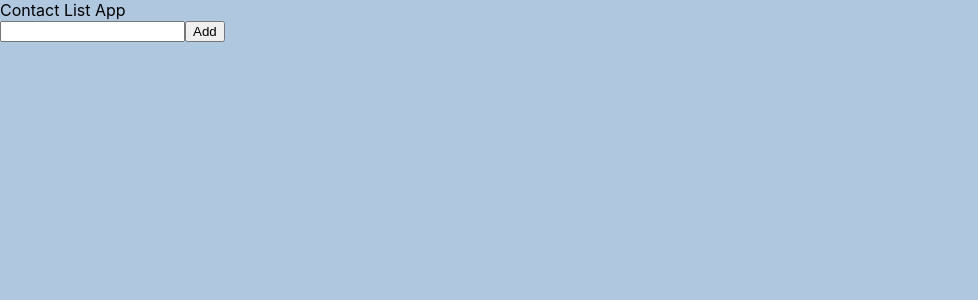
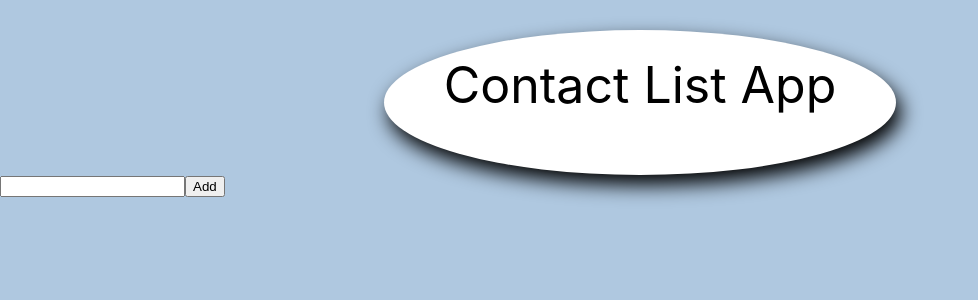
Before and after one commit to KMDzik/contact-list-react, a React (Create React App) app: page / in a window 1280 px wide. Shown: the top 300 px of the page, without its empty margins (0-978 px from the left). Built offline with nearby package versions, Linux system fonts and the light colour scheme.

Commit message:
title style css

```diff
--- a/src/App/App.css
+++ b/src/App/App.css
@@ -1,3 +1,16 @@
 body {
   background: rgb(175, 200, 224);
 }
+
+.title {
+  background: white;
+  width: 40%;
+  height: 120px;
+  box-shadow: 5px 10px 20px;
+  border-radius: 100%;
+  margin: 0 auto;
+  margin-top: 30px;
+  text-align: center;
+  font-size: 50px;
+  padding-top: 25px;
+}
```
